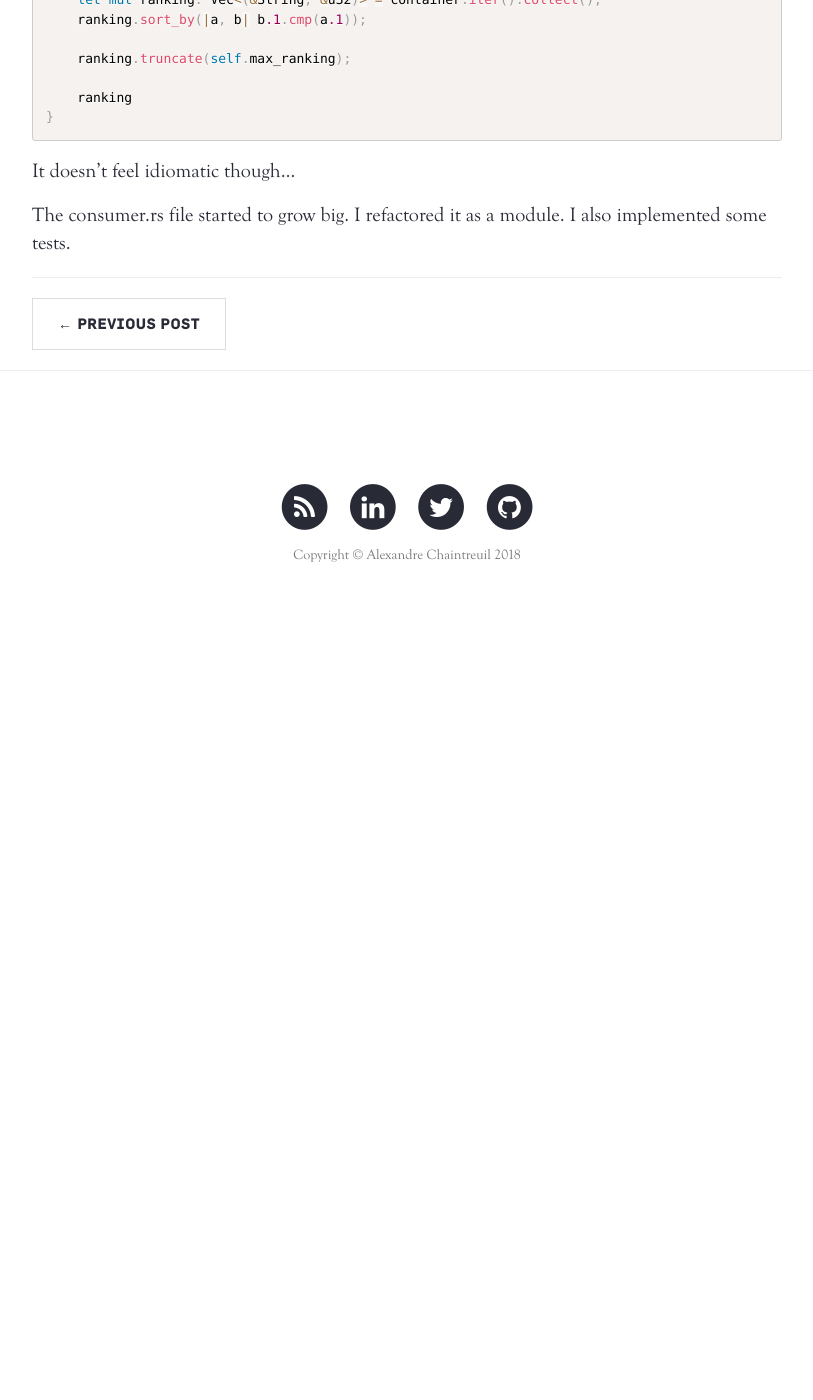
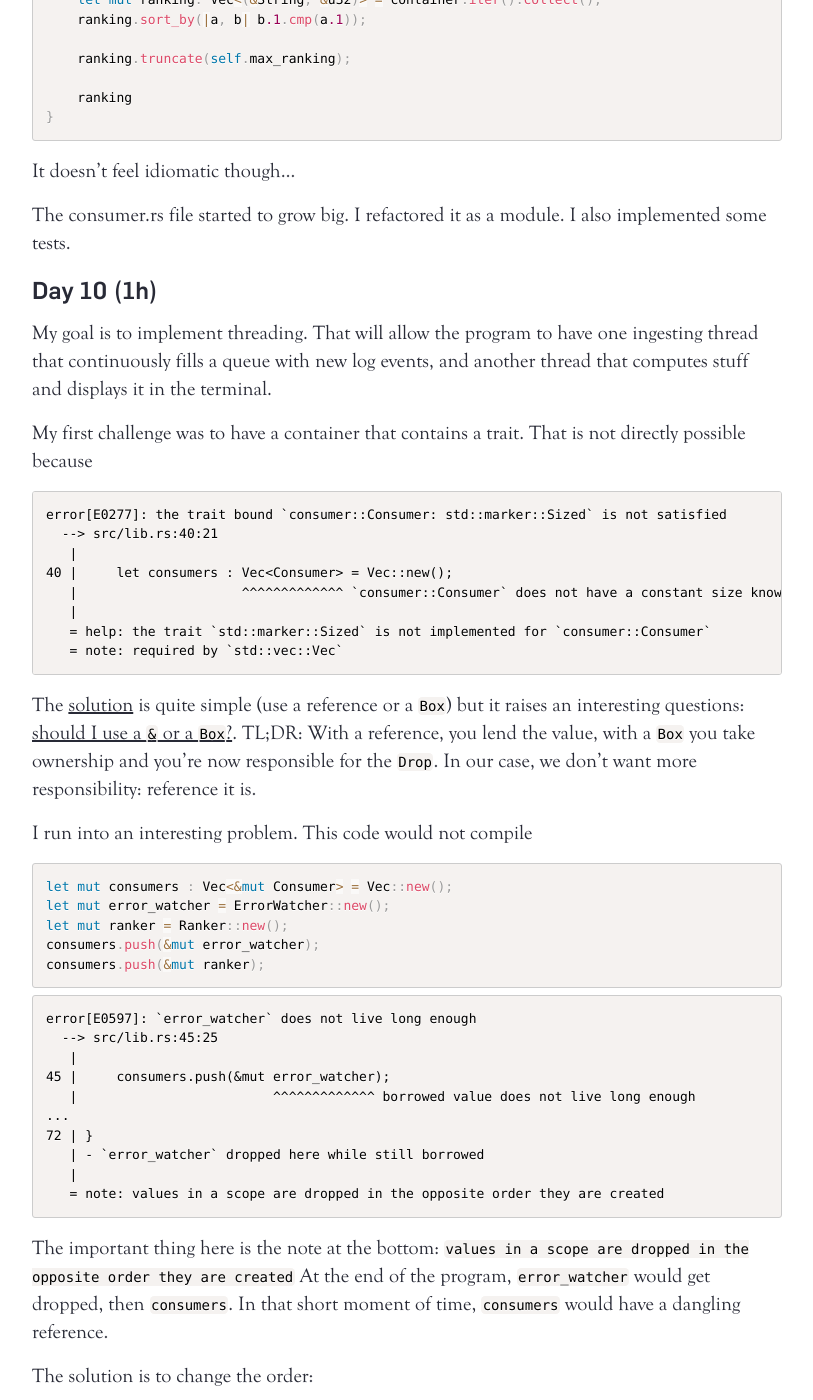
Before and after one commit to achntrl/achntrl.github.io, a Jekyll site: the page built from _posts/2018-05-23-100_days_of_rust.markdown, in a window 1280 px wide and 1400 px high, scrolled down 4301 px. Shown: the whole window, without its empty margins (233-1046 px from the left). Built offline with Jekyll 4.4.1, drawn with Linux system fonts in a browser that asks for light colours; nearby versions of some CDN libraries; comment, search, counter and statistics services are not loaded; before the commit the page ends 4931 px from its top, so only the background shows below that; some of the changed text lies outside the part shown.

Commit message:
100 days of Rust: Day 10-12

````diff
--- a/_posts/2018-05-23-100_days_of_rust.markdown
+++ b/_posts/2018-05-23-100_days_of_rust.markdown
@@ -180,3 +180,116 @@
 
 The consumer.rs file started to grow big. I refactored it as a module. I also implemented
 some tests.
+
+### Day 10 (1h)
+
+My goal is to implement threading. That will allow the program to have one
+ingesting thread that continuously fills a queue with new log events, and another thread
+that computes stuff and displays it in the terminal.
+
+My first challenge was to have a container that contains a trait. That is not directly possible
+because
+
+```text
+error[E0277]: the trait bound `consumer::Consumer: std::marker::Sized` is not satisfied
+  --> src/lib.rs:40:21
+   |
+40 |     let consumers : Vec<Consumer> = Vec::new();
+   |                     ^^^^^^^^^^^^^ `consumer::Consumer` does not have a constant size known at compile-time
+   |
+   = help: the trait `std::marker::Sized` is not implemented for `consumer::Consumer`
+   = note: required by `std::vec::Vec`
+```
+
+The [solution](https://stackoverflow.com/questions/25818082/vector-of-objects-belonging-to-a-trait) is quite simple (use a reference or a `Box`) but it raises an interesting questions: [should I use a `&` or a `Box`?](https://stackoverflow.com/questions/27305585/what-is-the-difference-between-passing-a-value-to-a-function-by-reference-and-pa).
+TL;DR: With a reference, you lend the value, with a `Box` you take ownership and you're now
+responsible for the `Drop`. In our case, we don't want more responsibility: reference it is.
+
+I run into an interesting problem. This code would not compile
+
+```rust
+let mut consumers : Vec<&mut Consumer> = Vec::new();
+let mut error_watcher = ErrorWatcher::new();
+let mut ranker = Ranker::new();
+consumers.push(&mut error_watcher);
+consumers.push(&mut ranker);
+```
+
+```text
+error[E0597]: `error_watcher` does not live long enough
+  --> src/lib.rs:45:25
+   |
+45 |     consumers.push(&mut error_watcher);
+   |                         ^^^^^^^^^^^^^ borrowed value does not live long enough
+...
+72 | }
+   | - `error_watcher` dropped here while still borrowed
+   |
+   = note: values in a scope are dropped in the opposite order they are created
+```
+
+The important thing here is the note at the bottom: `values in a scope are dropped in the opposite order they are created`
+At the end of the program, `error_watcher` would get dropped, then `consumers`.
+In that short moment of time, `consumers` would have a dangling reference.
+
+The solution is to change the order:
+
+```diff
+-let mut consumers : Vec<&mut Consumer> = Vec::new();
+ let mut error_watcher = ErrorWatcher::new();
+ let mut ranker = Ranker::new();
++let mut consumers : Vec<&mut Consumer> = Vec::new();
+ consumers.push(&mut error_watcher);
+ consumers.push(&mut ranker);
+```
+
+### Day 11 (2h)
+
+I started by reading more of the Rust Book: the chapters on Smart Pointers and Concurrency.
+That was an interesting read again, and I have some pointers (haha!) on how I will implement
+threading in the program.
+
+I first wanted to benchmark the single threaded performance and compare it to the Python
+program. I started implementing the Alerter which raises an alert when there are too
+many requests.
+
+I implented the `Alert` struct that will hold the information for one alert.
+
+
+### Day 12 (2h)
+
+I implented the logic for the `Alerter` (the consumer that raises alerts). I spent way more
+time than I expected on handling timezones with the `chrono` crate.
+
+At first, I couldn't get the parsing of the date working:
+
+```rust
+extern crate chrono;
+
+use chrono::{DateTime, Local, TimeZone, FixedOffset, Utc};
+
+fn main() {
+    let working_input_string = "05/Jun/2018:20:55:45 +0200";
+    match Local.datetime_from_str(working_input_string,"%d/%b/%Y:%T %z") {
+        Ok(d) => println!("{:?}", d),
+        Err(err) => println!("{}", err),
+    }
+
+    let failing_input_string = "05/Jun/2018:20:55:45 +0300";
+    match Local.datetime_from_str(failing_input_string,"%d/%b/%Y:%T %z") {
+        Ok(d) => println!("{:?}", d),
+        Err(err) => println!("{}", err),
+    }
+}
+```
+
+The first datetime would be parsed just fine, but the second one wouldn't.
+I get the following error message: `no possible date and time matching input`. Note
+that I live in a UTC+2 timezone
+
+At first, I thought that I was related to the offset (the lib has no way of knowing which
+timezone to convert to because the offset of my timezone changes with DST). But the same
+issue appears with UTC (this time only the `+0000` offset get parsed). I will raise an
+issue on the crate repo to clarify this.
+
+Finally, I chose to parse time with `DateTime::parse_from_str` and convert it to Local time.
--- a/css/prism.css
+++ b/css/prism.css
@@ -1,5 +1,5 @@
 /* PrismJS 1.14.0
-https://prismjs.com/download.html?#themes=prism&languages=markup+css+clike+javascript+c+cpp+python+rust&plugins=line-highlight+line-numbers */
+https://prismjs.com/download.html#themes=prism&languages=markup+css+clike+javascript+c+cpp+diff+python+rust&plugins=line-highlight+line-numbers */
 /**
  * prism.js default theme for JavaScript, CSS and HTML
  * Based on dabblet (http://dabblet.com)
````
Also changed, not shown: js/prism.js. Lines whose indentation alone changed are shown as unchanged.
